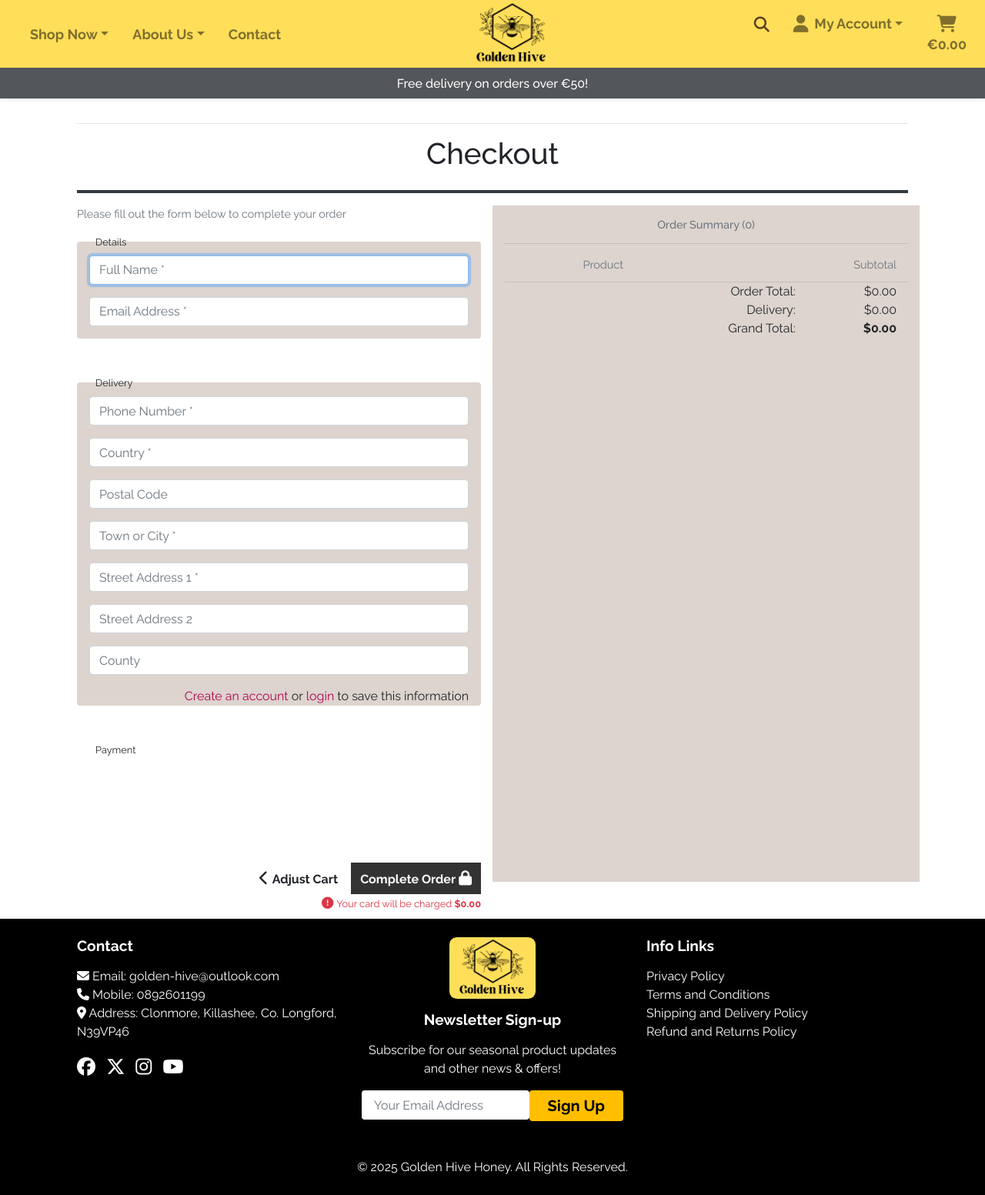
After one commit to preetzware/golden-hive-honey, a Django app: template checkout/templates/checkout/checkout.html in a window 1280 px wide. The commit adds this page. Shown: the whole page at 77% size. Run offline with Django 3.2, Linux system fonts and the light colour scheme; the template is opened without the code that fills it: values that come from a table or form of the project are taken from there, others are empty; some libraries are stand-ins or nearby versions; some web fonts are replaced.

Commit message:
Add checkout views and templates

```diff
--- a/cart/templates/cart/cart.html
+++ b/cart/templates/cart/cart.html
@@ -101,7 +101,7 @@
             </div>
 
             <div class="col-md-6 text-right">
-                <a href="#" class="btn btn-success mb-3">Proceed to Checkout</a>
+                <a href="{% url 'checkout' %}" class="btn btn-success mb-3">Proceed to Checkout</a>
                 <a href="{% url 'all_products' %}" class="btn btn-primary mb-3">Continue Shopping</a>
             </div>
         </div>
--- a/cart/templatetags/cart_filters.py
+++ b/cart/templatetags/cart_filters.py
@@ -9,3 +9,8 @@ def multiply(value, arg):
         return value * arg
     except (TypeError, ValueError):
         return 0  # Return 0 if the multiplication fails
+
+@register.filter
+def calc_subtotal(price, quantity):
+    """Calculate the subtotal for an item."""
+    return price * quantity
--- /dev/null
+++ b/checkout/static/checkout/css/checkout.css
@@ -0,0 +1,9 @@
+
+
+.order-lg-last {
+    padding-top: 1rem;
+}
+
+.check-hr {
+    height: 3px;
+}
--- /dev/null
+++ b/checkout/templates/checkout/checkout.html
@@ -0,0 +1,139 @@
+{% extends "base.html" %}
+{% load static %}
+{% load cart_filters %}
+
+{% block extra_css %}
+    <link rel="stylesheet" href="{% static 'checkout/css/checkout.css' %}">
+{% endblock %}
+
+{% block page_header %}
+    <div class="container header-container">
+        <div class="row">
+            <div class="col"></div>
+        </div>
+    </div>
+{% endblock %}
+
+{% block content %}
+    <div class="overlay"></div>
+    <div class="container cart-header">
+        <div class="row">
+            <div class="col">
+                <hr>
+                <h2 class="logo-font fw-bold text-center mb-4">Checkout</h2>
+                <hr class="bg-dark check-hr">
+            </div>
+        </div>
+
+        <div class="row">
+            <div class="col-12 col-lg-6 order-lg-last mb-5">
+                <p class="text-muted h2 fw-bold text-center">Order Summary ({{ product_count }})</p>
+                <hr>
+                <div class="row">
+                    <div class="col-7 offset-2">
+                        <p class="mb-1 mt-0 small text-muted">Product</p>
+                    </div>
+                    <div class="col-3 text-right">
+                        <p class="mb-1 mt-0 small text-muted">Subtotal</p>
+                    </div>
+                    <hr>
+                </div>
+                {% for item in cart_items %}
+                    <div class="row">
+                        <div class="col-2 mb-1">
+                            <a href="{% url 'product_detail' item.product.id %}">
+                                {% if item.product.image_url %}
+                                    <img class="w-100" src="{{ item.product.image_url }}" alt="{{ product.name }}">
+                                {% else %}
+                                    <img class="w-100" src="{% static 'images/noimage.avif' %}" alt="{{ product.name }}">
+                                {% endif %}
+                            </a>
+                        </div>
+                        <div class="col-7">
+                            <p class="my-0"><strong>{{ item.product.name }}</strong></p>
+                            <p class="my-0 small">Weight: {% if item.product.has_weight %}{{ item.weight|upper }}{% else %}N/A{% endif %}</p>
+                            <p class="my-0 small text-muted">Qty: {{ item.quantity }}</p>
+                        </div>
+                        <div class="col-3 text-right">
+                            <p class="my-0 small text-muted">${{ item.product.price | calc_subtotal:item.quantity }}</p>
+                        </div>
+                    </div>
+                {% endfor %}
+                <hr class="my-0">
+                <div class="row text-black text-right">
+                    <div class="col-7 offset-2">
+                        <p class="my-0">Order Total:</p>
+                        <p class="my-0">Delivery:</p>
+                        <p class="my-0">Grand Total:</p>
+                    </div>
+                    <div class="col-3">
+                        <p class="my-0">${{ total | floatformat:2 }}</p>
+                        <p class="my-0">${{ delivery | floatformat:2 }}</p>
+                        <p class="my-0"><strong>${{ grand_total | floatformat:2 }}</strong></p>
+                    </div>
+                </div>
+            </div>
+            <div class="col-12 col-lg-6">
+                <p class="text-muted">Please fill out the form below to complete your order</p>
+                <form action="{% url 'checkout' %}" method="POST" id="payment-form">
+                    {% csrf_token %}
+                    <fieldset class="rounded px-3 mb-5">
+                        <legend class="fieldset-label small text-black px-2 w-auto">Details</legend>
+                        {{ order_form.full_name | as_crispy_field }}
+                        {{ order_form.email | as_crispy_field }}
+                    </fieldset>
+                    <fieldset class="rounded px-3 mb-5">
+                        <legend class="fieldset-label small text-black px-2 w-auto">Delivery</legend>
+                        {{ order_form.phone_number | as_crispy_field }}
+                        {{ order_form.country | as_crispy_field }}
+                        {{ order_form.postcode | as_crispy_field }}
+                        {{ order_form.town_or_city | as_crispy_field }}
+                        {{ order_form.street_address1 | as_crispy_field }}
+                        {{ order_form.street_address2 | as_crispy_field }}
+                        {{ order_form.county | as_crispy_field }}
+                        <div class="form-check form-check-inline float-right mr-0">
+							{% if user.is_authenticated %}
+								<label class="form-check-label" for="id-save-info">Save this delivery information to my profile</label>
+                                <input class="form-check-input ml-2 mr-0" type="checkbox" id="id-save-info" name="save-info" checked>
+							{% else %}
+								<label class="form-check-label" for="id-save-info">
+                                    <a class="text-info" href="{% url 'account_signup' %}">Create an account</a> or
+                                    <a class="text-info" href="{% url 'account_login' %}">login</a> to save this information
+                                </label>
+							{% endif %}
+						</div>
+                    </fieldset>
+                    <fieldset class="px-3">
+                        <legend class="fieldset-label small text-black px-2 w-auto">Payment</legend>
+                        <!-- A Stripe card element will go here -->
+                        <div class="mb-3" id="card-element"></div>
+
+                        <!-- Used to display form errors -->
+                        <div class="mb-3 text-danger" id="card-errors" role="alert"></div>
+                    </fieldset>
+
+                    <div class="submit-button text-right mt-5 mb-2">
+						<a href="{% url 'view_cart' %}" class="btn btn-outline-black rounded-0">
+							<span class="icon">
+								<i class="fas fa-chevron-left"></i>
+							</span>
+							<span class="font-weight-bold">Adjust Cart</span>
+						</a>
+						<button id="submit-button" class="btn btn-black rounded-0">
+							<span class="font-weight-bold">Complete Order</span>
+							<span class="icon">
+								<i class="fas fa-lock"></i>
+							</span>
+						</button>
+						<p class="small text-danger my-0">
+							<span class="icon">
+								<i class="fas fa-exclamation-circle"></i>
+							</span>
+							<span>Your card will be charged <strong>${{ grand_total|floatformat:2 }}</strong></span>
+						</p>
+					</div>
+                </form>
+            </div>
+        </div>
+    </div>
+{% endblock %}
--- /dev/null
+++ b/checkout/urls.py
@@ -0,0 +1,6 @@
+from django.urls import path
+from . import views
+
+urlpatterns = [
+    path('', views.checkout, name='checkout')
+]
--- a/golden_hive/urls.py
+++ b/golden_hive/urls.py
@@ -24,4 +24,5 @@ urlpatterns = [
     path('', include('home.urls')),
     path('products/', include('products.urls')),
     path('cart/', include('cart.urls')),
+    path('checkout/', include('checkout.urls')),
 ] + static(settings.MEDIA_URL, document_root=settings.MEDIA_ROOT)
--- a/requirements.txt
+++ b/requirements.txt
@@ -1,5 +1,7 @@
 asgiref==3.8.1
 Django==5.1.4
 django-allauth==65.3.1
+django-crispy-forms==1.14.0
+pillow==11.1.0
 pytz==2024.2
 sqlparse==0.5.3
```
Also changed, not shown: checkout/views.py (+18 -1 lines), golden_hive/settings.py (+10 -0 lines), products/templates/products/all_products.html (+0 -11 lines).
